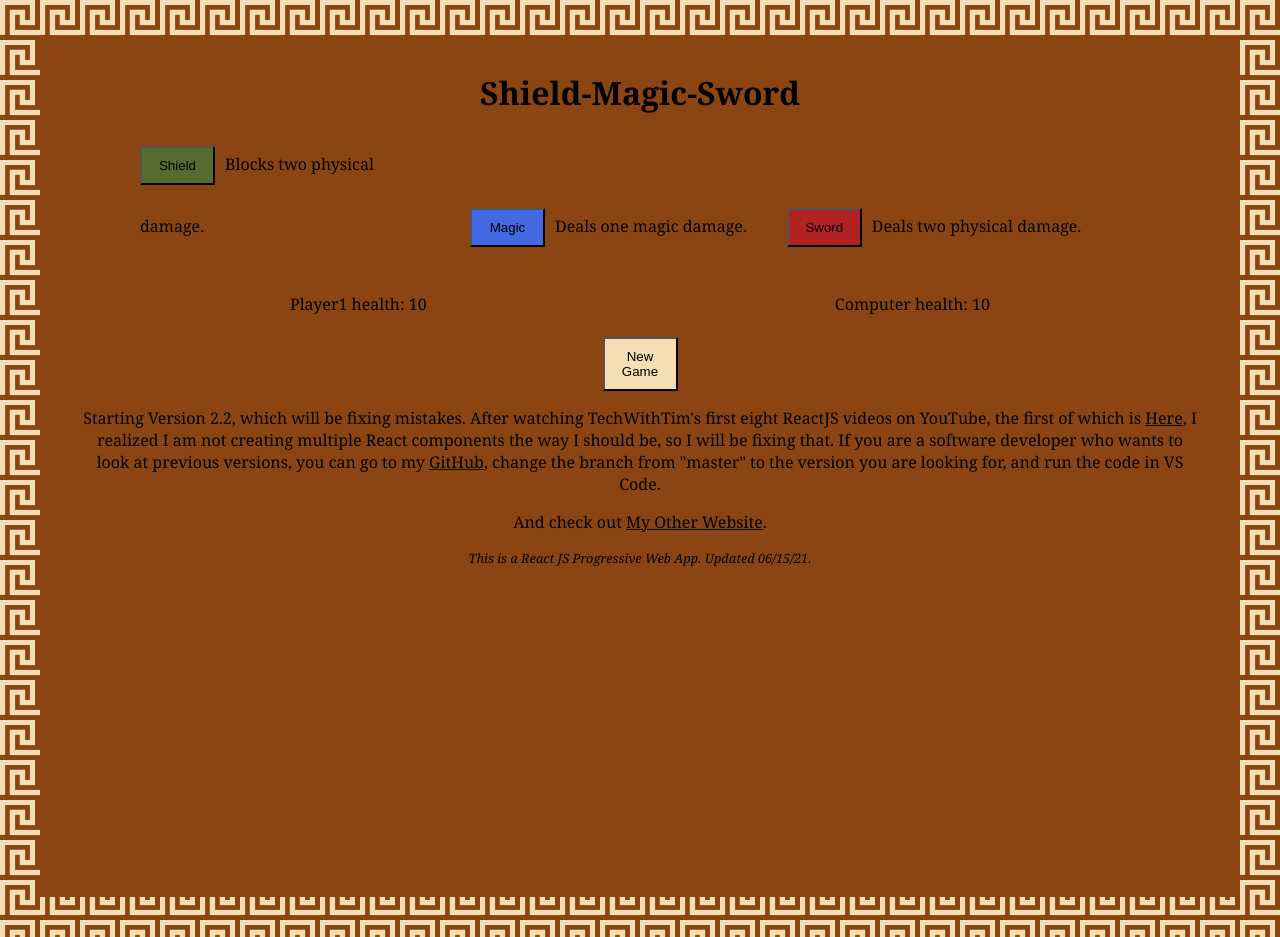
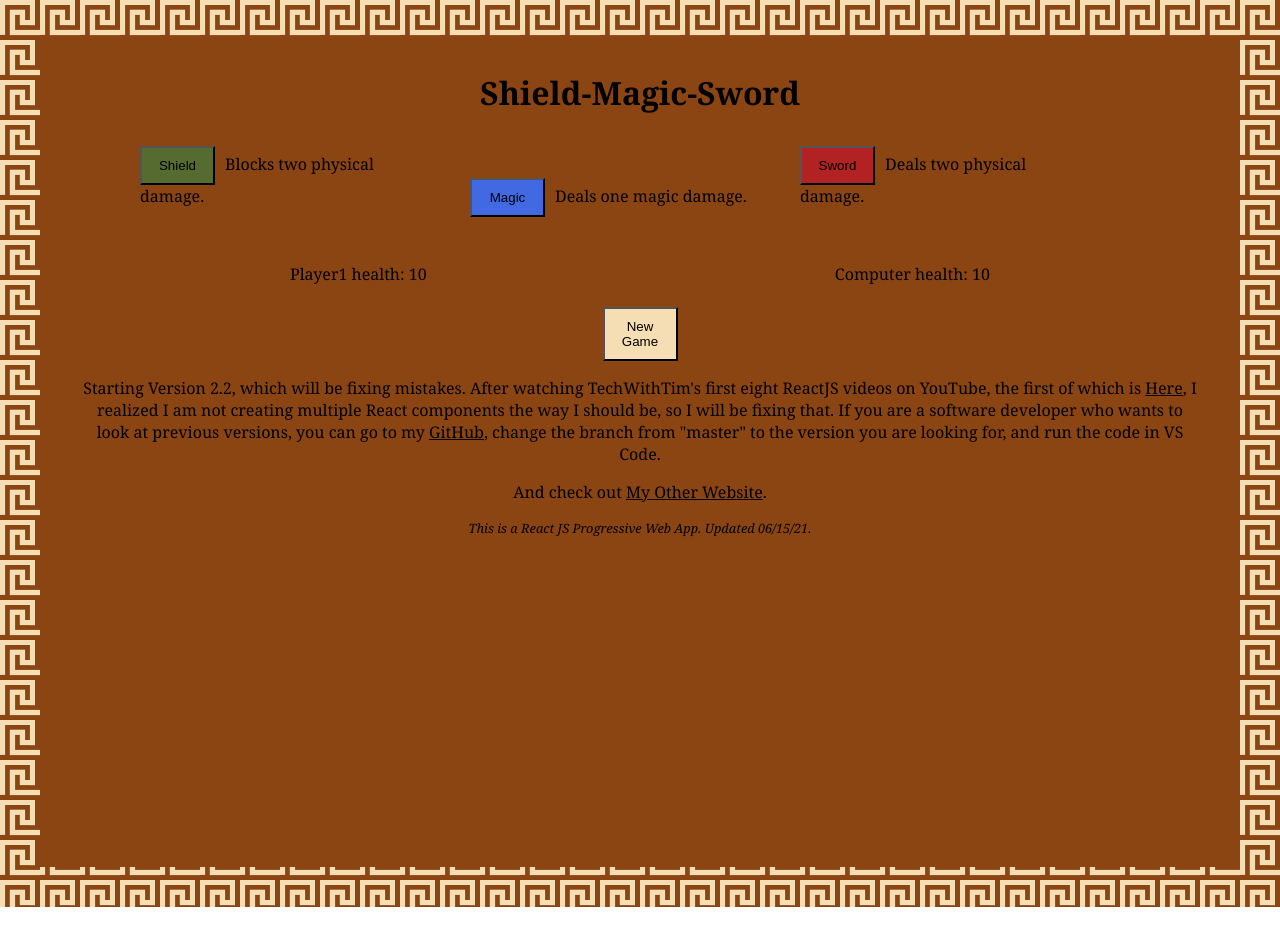
Before and after one commit to L1ndseyHerman/New_Shield_Magic_Sword, a React (Create React App) app: page / in a window 1280 px wide. After the commit the page ends 907 px from the top, so only its background shows below. Built offline with nearby package versions, Linux system fonts and the light colour scheme.

Commit message:
Sheild, Magic, and Sword all ButtonWithExplanation now!

```diff
--- a/src/App.js
+++ b/src/App.js
@@ -171,7 +171,7 @@ function checkWinLooseTie(playerOneHealth, computerHealth)
 function App()
 {
   const [userChoice, setUserChoice] = useState("First Turn");
-  const [disabledButtons, setDisabledButton] = useState([false, false, false]);
+  const [disabledButtons, setDisabledButtons] = useState([false, false, false]);
   var paragraphText = "";
   var playerOneHealth = 10;
   var computerHealth = 10;
@@ -219,7 +219,7 @@ function App()
   const setUseStates = (newGameSettings) => {
     setIsNotNewGame(newGameSettings.isNotNewGame);
     setUserChoice(newGameSettings.userChoice);
-    setDisabledButton(newGameSettings.disabledButton);
+    setDisabledButtons(newGameSettings.disabledButtons);
   }
 
 
@@ -228,13 +228,18 @@ function App()
       <div id="whereIsTheOtherDiv">
         <h1>Shield-Magic-Sword</h1>
         <div id="buttonsAndDescriptionsDiv">
-          <ButtonWithExplanation isDisabled={disabledButtons[0]} callback={setUseStates} />
-          <button id="magic" disabled={disabledButtons[1]} onClick={() => {setUserChoice("Magic");
-            setDisabledButton([false, true, false]); setIsNotNewGame(true);}}>Magic</button>
-          <label>Deals one magic damage.</label>
-          <button id="sword" disabled={disabledButtons[2]} onClick={() => {setUserChoice("Sword");
-            setDisabledButton([false, false, true]); setIsNotNewGame(true);}}>Sword</button>
-          <label>Deals two physical damage.</label>
+          <ButtonWithExplanation isDisabled={disabledButtons[0]}
+            disabledButtonArray={disabledButtons} buttonNumber="0"
+            explanation="Blocks two physical damage." buttonText="Shield"
+            buttonColor="darkolivegreen" callback={setUseStates} />
+          <ButtonWithExplanation isDisabled={disabledButtons[1]}
+            disabledButtonArray={disabledButtons} buttonNumber="1"
+            explanation="Deals one magic damage." buttonText="Magic"
+            buttonColor="royalblue" callback={setUseStates} />
+          <ButtonWithExplanation isDisabled={disabledButtons[2]}
+            disabledButtonArray={disabledButtons} buttonNumber="2"
+            explanation="Deals two physical damage." buttonText="Sword"
+            buttonColor="firebrick" callback={setUseStates} />
         </div>
         <div id="healthAndTurnInfoDiv">
           <p id="playerOneHealth">Player1 health: {playerOneHealth}</p>
--- a/src/ButtonWithExplanation.js
+++ b/src/ButtonWithExplanation.js
@@ -2,16 +2,30 @@ import styles from './ButtonWithExplanation.module.css';
 
 function ButtonWithExplanation(props)
 {
+    var theDisabledButtons = [false, false, false];
+    var index;
+    for (index = 0; index < theDisabledButtons.length; index++) {
+        //  This will compare "0" to 0!
+        if (index == props.buttonNumber)
+        {
+            theDisabledButtons[index] = true;
+        }
+        else
+        {
+            theDisabledButtons[index] = false;
+        }
+    }
+
     const buttonPressed = () => {
-       props.callback({isNotNewGame: true, userChoice: "Shield",
-       disabledButton:[true, false, false]});
+       props.callback({isNotNewGame: true, userChoice: props.buttonText,
+       disabledButtons: theDisabledButtons});
     }
 
     return(
         <div className={styles.buttonWithExplanationDiv}>
-            <button id="shield" disabled={props.isDisabled}
-                onClick={() => {buttonPressed()}}>Shield</button>
-            <label>Blocks two physical damage.</label>
+            <button style={{background: props.buttonColor}} disabled={props.isDisabled}
+                onClick={() => {buttonPressed()}}>{props.buttonText}</button>
+            <label>{props.explanation}</label>
         </div>
     );
 }
--- a/src/ButtonWithExplanation.module.css
+++ b/src/ButtonWithExplanation.module.css
@@ -3,6 +3,7 @@
   margin-right: auto;
   width: 330px;
   display: inline-block;
+  margin-bottom: 30px;
 }
 
 @media only screen and (max-width: 1024px) {
--- a/src/NewGameButton.js
+++ b/src/NewGameButton.js
@@ -3,7 +3,7 @@ function NewGameButton(props)
 {
     const newGameButtonPressed = () => {
        props.callback({isNotNewGame: false, userChoice: "First Turn",
-       disabledButton:[false, false, false]});
+       disabledButtons:[false, false, false]});
     }
 
     return(
--- a/src/index.css
+++ b/src/index.css
@@ -56,17 +56,14 @@ button {
 
 #shield {
   background-color: darkolivegreen;
-  margin-bottom: 30px;
 }
 
 #magic {
   background-color: royalblue;
-  margin-bottom: 30px;
 }
 
 #sword {
   background-color: firebrick;
-  margin-bottom: 30px;
 }
 
 label {
```
